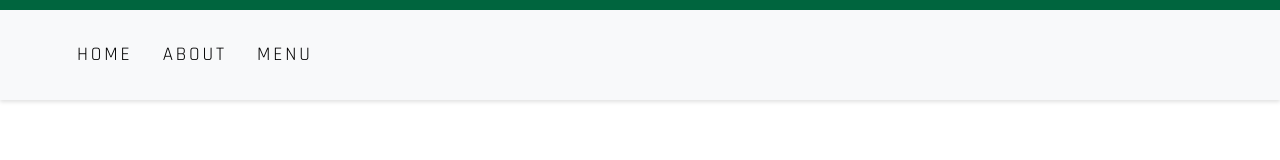
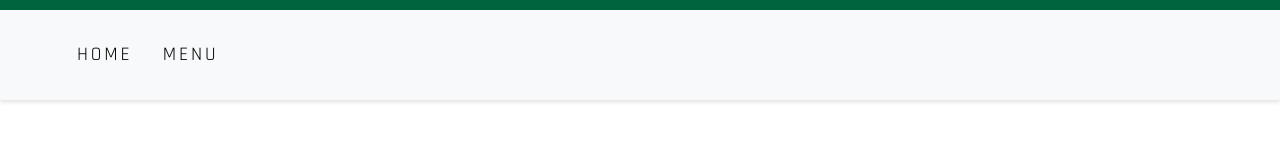
Before and after one commit to i-request/IReq-FE-User, a React (Create React App) app in the folder ireq-fe-user/: page / in a window 1280 px wide. Shown: the top 160 px of the page. Built offline with nearby package versions, Linux system fonts and the light colour scheme.

Commit message:
updated user

```diff
--- a/ireq-fe-user/src/components/App.js
+++ b/ireq-fe-user/src/components/App.js
@@ -16,7 +16,6 @@ class App extends Component {
           <NavBar />
           <Switch>
             <Route exact path='/' component={Home} />
-            <Route exact path='/about' component={About} />
             <Route exact path='/menu' component={Menu} />
             <Route exact path='/success' component={Success} />
             <Route path='*' component={NoMatch} />
--- a/ireq-fe-user/src/components/NavBar.js
+++ b/ireq-fe-user/src/components/NavBar.js
@@ -22,9 +22,6 @@ class NavBar extends Component {
                 </NavLink>
               </li>
               <li className="nav-li">
-                <NavLink to='/about' className="link-anchor">About</NavLink>
-              </li>
-              <li className="nav-li">
                 <NavLink to='/menu' className="link-anchor">Menu</NavLink>
               </li>
             </ul>
```
Also changed, not shown: 2 other files (tests, documents, lock files or other folders).
